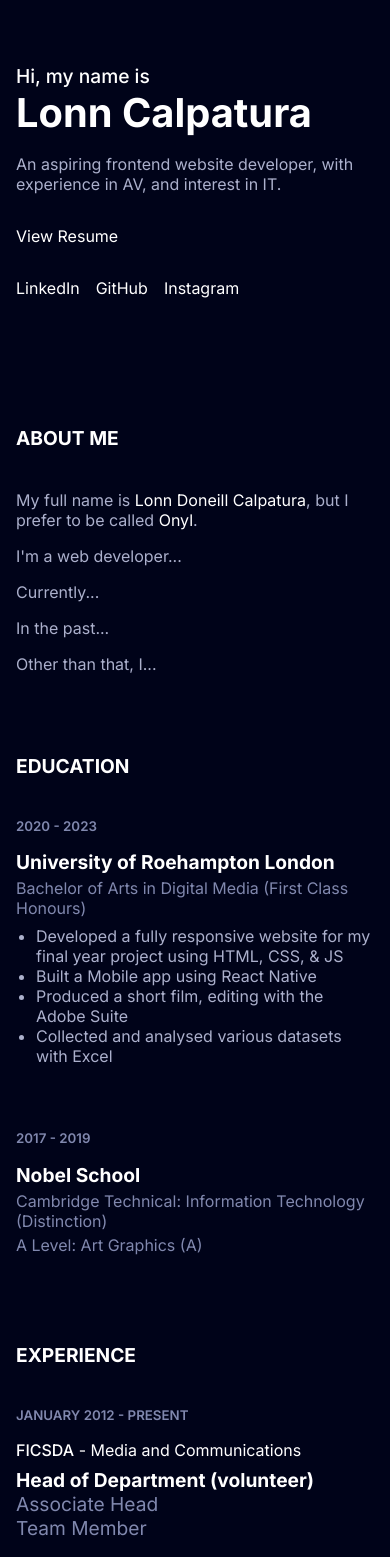
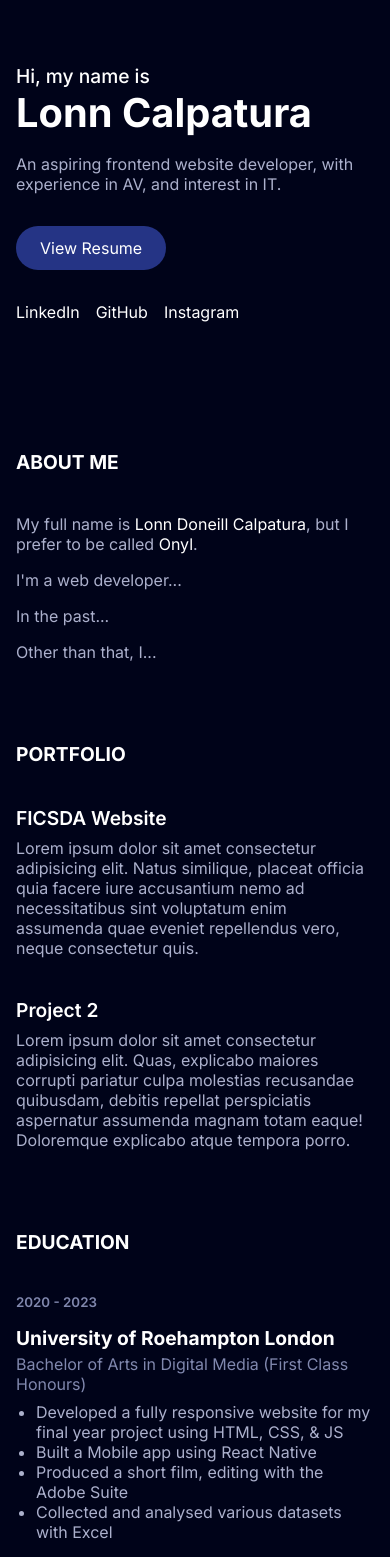
Before and after one commit to lonncalpatura/portfolio, a Next.js app: page / in a window 390 px wide. Shown: the top 1557 px of the page. Built offline with nearby package versions, Linux system fonts and the light colour scheme.

Commit message:
responsive

```diff
--- a/app/globals.css
+++ b/app/globals.css
@@ -38,13 +38,27 @@
   h1, h2, h3, h4, h5, h6 {
     font-weight: 700;
     line-height: 1.25;
+    max-width: 60ch;
   }
+  p {
+    max-width: 60ch;
+  }
+
   .caption {
     font-size: 0.833rem;
   }
-
+  .button {
+    @apply px-6 py-3 rounded-full border-solid bg-primary;
+  }
   .skill-tag {
-    @apply px-3 py-1 bg-primary rounded-full border-solid font-medium;
+    @apply px-3 py-1 rounded-full border-solid bg-primary font-medium;
+  }
+  .no-scrollbar::-webkit-scrollbar {
+    display: none;
+  }
+  .no-scrollbar {
+      -ms-overflow-style: none;
+      scrollbar-width: none;
   }
 };
 
--- a/app/page.tsx
+++ b/app/page.tsx
@@ -7,21 +7,21 @@ import Projects from "@/components/Projects";
 
 export default function Home() {
   return (
-    <main className="relative flex flex-col items-center w-full min-h-screen px-4 sm:px-8 md:px-16 pt-16 overflow-hidden">
-      <div className="min-h-screen max-w-screen-xl w-full">
-        <div>
+    <main className="relative flex flex-col items-center w-full min-h-screen lg:max-h-screen px-4 sm:px-8 md:px-16 overflow-hidden">
+      <div className="lg:grid lg:grid-cols-2 lg:gap-8 xl:gap-16 pt-16 lg:pt-0 w-full min-h-full max-w-screen-xl">
+        <div className="lg:overflow-hidden lg:py-16">
           <Hero />
         </div>
-        <div className="flex flex-col gap-20 mt-32">
+        <div className="flex flex-col gap-20 mt-32 lg:mt-0 max-h-full lg:overflow-y-scroll lg:no-scrollbar lg:pt-16">
           <About />
+          <Projects />
           <Education />
           <Experience />
-          <Projects />
+          <footer className="sticky lg:relative bottom-0">
+            <Footer />
+          </footer>
         </div>
       </div>
-      <footer className="sticky bottom-0">
-        <Footer />
-      </footer>
     </main>
   );
 }
--- a/components/About.tsx
+++ b/components/About.tsx
@@ -12,9 +12,6 @@ const About = () => {
           I&apos;m a web developer...
         </p>
         <p>
-          Currently...
-        </p>
-        <p>
           In the past...
         </p>
         <p>
--- a/components/Footer.tsx
+++ b/components/Footer.tsx
@@ -2,7 +2,7 @@ import React from "react";
 
 const Footer = () => {
   return (
-    <p className="text-secondary text-center mt-40">
+    <p className="text-secondary text-center my-16">
       Developed using HTML, Tailwind CSS, React, Next.js, Node.js and Framer Motion.
     </p>
   )
--- a/components/Hero.tsx
+++ b/components/Hero.tsx
@@ -2,18 +2,20 @@ import React from "react";
 
 const Hero = () => {
   return (
-    <>
-      <h6 className="font-medium">Hi, my name is</h6>
-      <h2>Lonn Calpatura</h2>
-      <p className="mt-4 mb-8 text-secondary">An aspiring frontend website developer, with experience in AV, and interest in IT.</p>
-      <a href="" className="">View Resume</a>
+    <div className="lg:flex lg:flex-col lg:justify-between lg:h-full">
+      <div>
+        <h6 className="font-medium">Hi, my name is</h6>
+        <h2>Lonn Calpatura</h2>
+        <p className="mt-4 text-secondary">An aspiring frontend website developer, with experience in AV, and interest in IT.</p>
+        <a href="" className="inline-block mt-8 button">View Resume</a>
+      </div>
 
       <ul className="pt-8 flex gap-4">
-        <li>LinkedIn</li>
-        <li>GitHub</li>
-        <li>Instagram</li>
+        <li><a href="https://www.linkedin.com/in/lonncalpatura/" rel="noopener noreferrer">LinkedIn</a></li>
+        <li><a href="https://github.com/lonncalpatura" rel="noopener noreferrer">GitHub</a></li>
+        <li><a href="https://www.instagram.com/onylfansonly/" rel="noopener noreferrer">Instagram</a></li>
       </ul>
-    </>
+    </div>
   )
 }
 
--- a/components/Projects.tsx
+++ b/components/Projects.tsx
@@ -1,12 +1,29 @@
 import React from "react";
 
 const Projects = () => {
+  const portfolioData = [
+    {
+      title: "FICSDA Website",
+      description: "Lorem ipsum dolor sit amet consectetur adipisicing elit. Natus similique, placeat officia quia facere iure accusantium nemo ad necessitatibus sint voluptatum enim assumenda quae eveniet repellendus vero, neque consectetur quis.",
+      image:"",
+    },
+    {
+      title: "Project 2",
+      description: "Lorem ipsum dolor sit amet consectetur adipisicing elit. Quas, explicabo maiores corrupti pariatur culpa molestias recusandae quibusdam, debitis repellat perspiciatis aspernatur assumenda magnam totam eaque! Doloremque explicabo atque tempora porro.",
+      image: "",
+    },
+  ]
+
   return (
     <div>
       <h6>PORTFOLIO</h6>
-      <div className="mt-10">
-        <a href=""><h6 className="font-semibold">FICSDA Website</h6></a>
-      </div>
+
+      {portfolioData.map((project, index) => (
+        <div key={index} className="mt-10">
+          <a href=""><h6 className="font-semibold">{project.title}</h6></a>
+          <p className="mt-2 text-secondary">{project.description}</p>
+        </div>
+      ))}
     </div>
   )
 }
```
Also changed, not shown: 1 other file (tests, documents, lock files or other folders).
